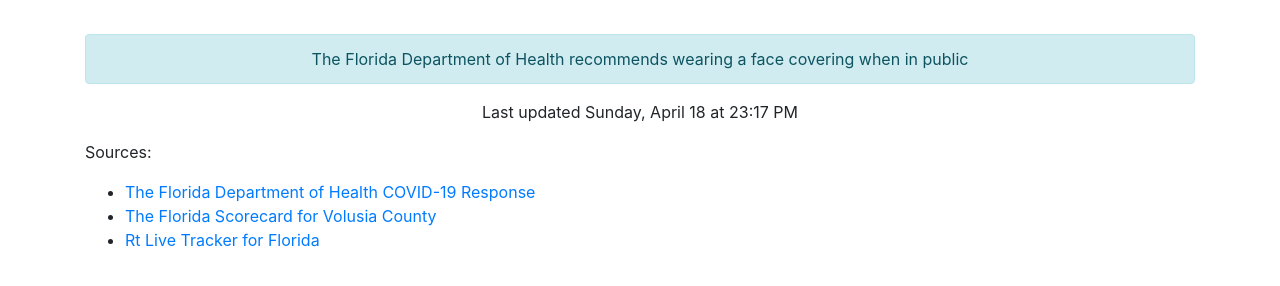
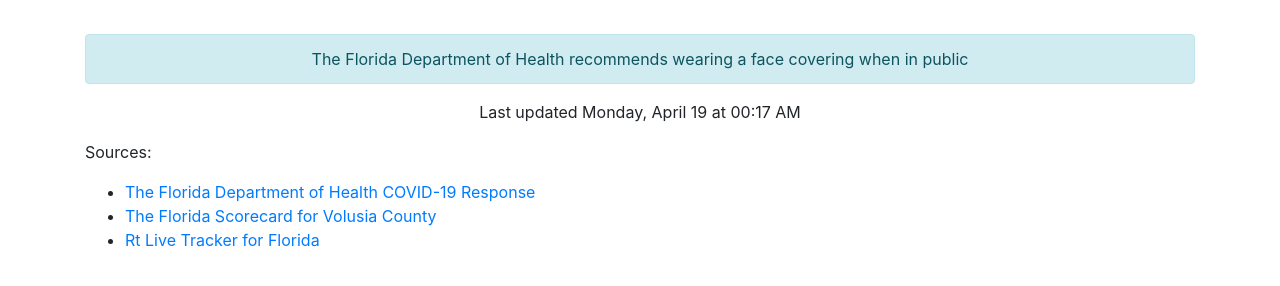
Before and after one commit to thinkjson/timeforchurch, a Jekyll site: the page built from index.md, in a window 1280 px wide. Shown: the part 544-830 px from the top of the page. Built offline with Jekyll 4.4.1, drawn with Linux system fonts in a browser that asks for light colours; our own code applies the rules of GitHub Pages for plain Markdown files.

Commit message:
Updating data

```diff
--- a/_includes/data.html
+++ b/_includes/data.html
@@ -10,4 +10,4 @@
     <div class="outcome text-success">YES</div>
     <div class="alert alert-info" role="alert">The Florida Department of Health recommends wearing a face covering when in public</div>
 
-    <p>Last updated Sunday, April 18 at 23:17 PM</p>
+    <p>Last updated Monday, April 19 at 00:17 AM</p>
```
